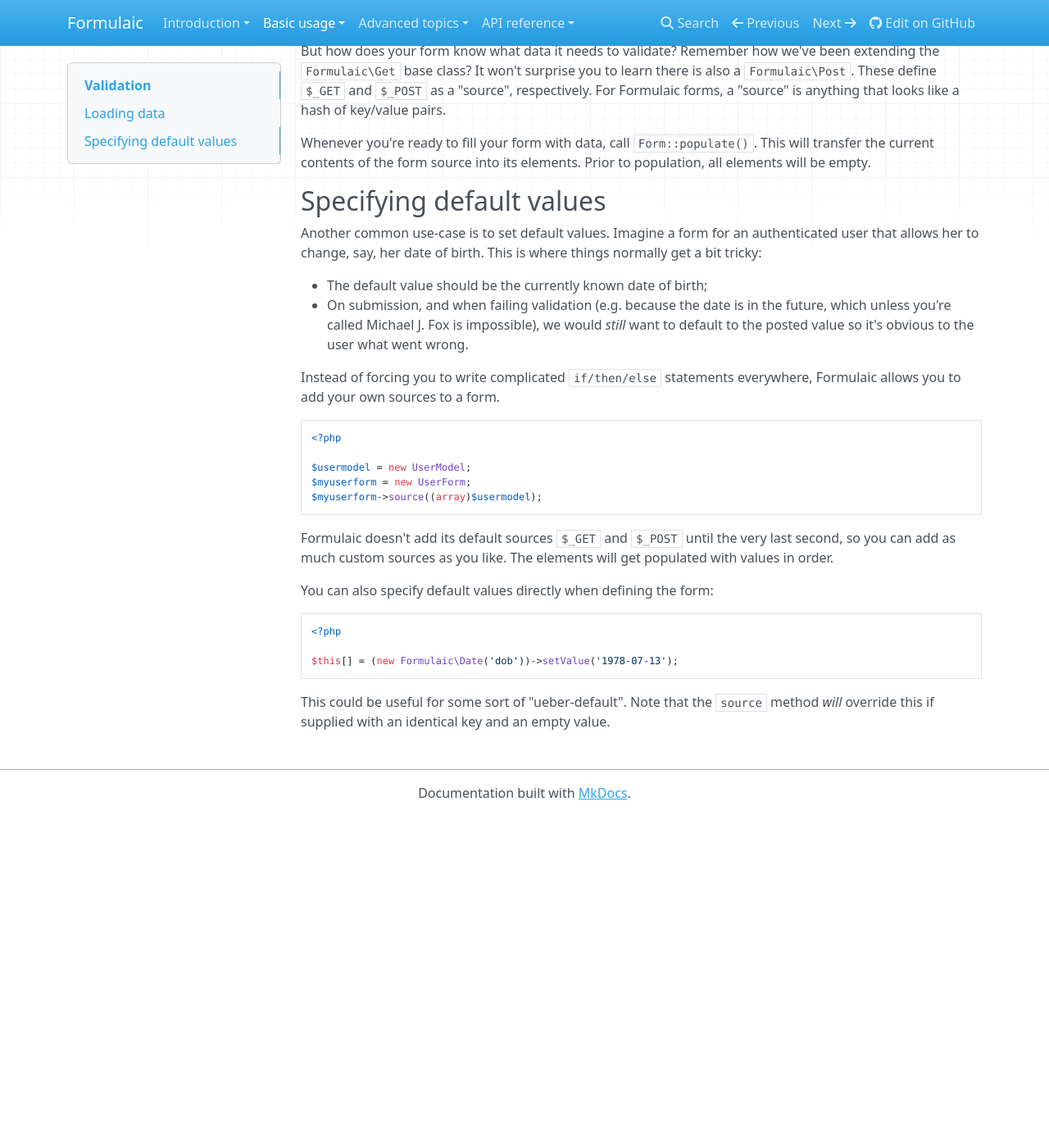
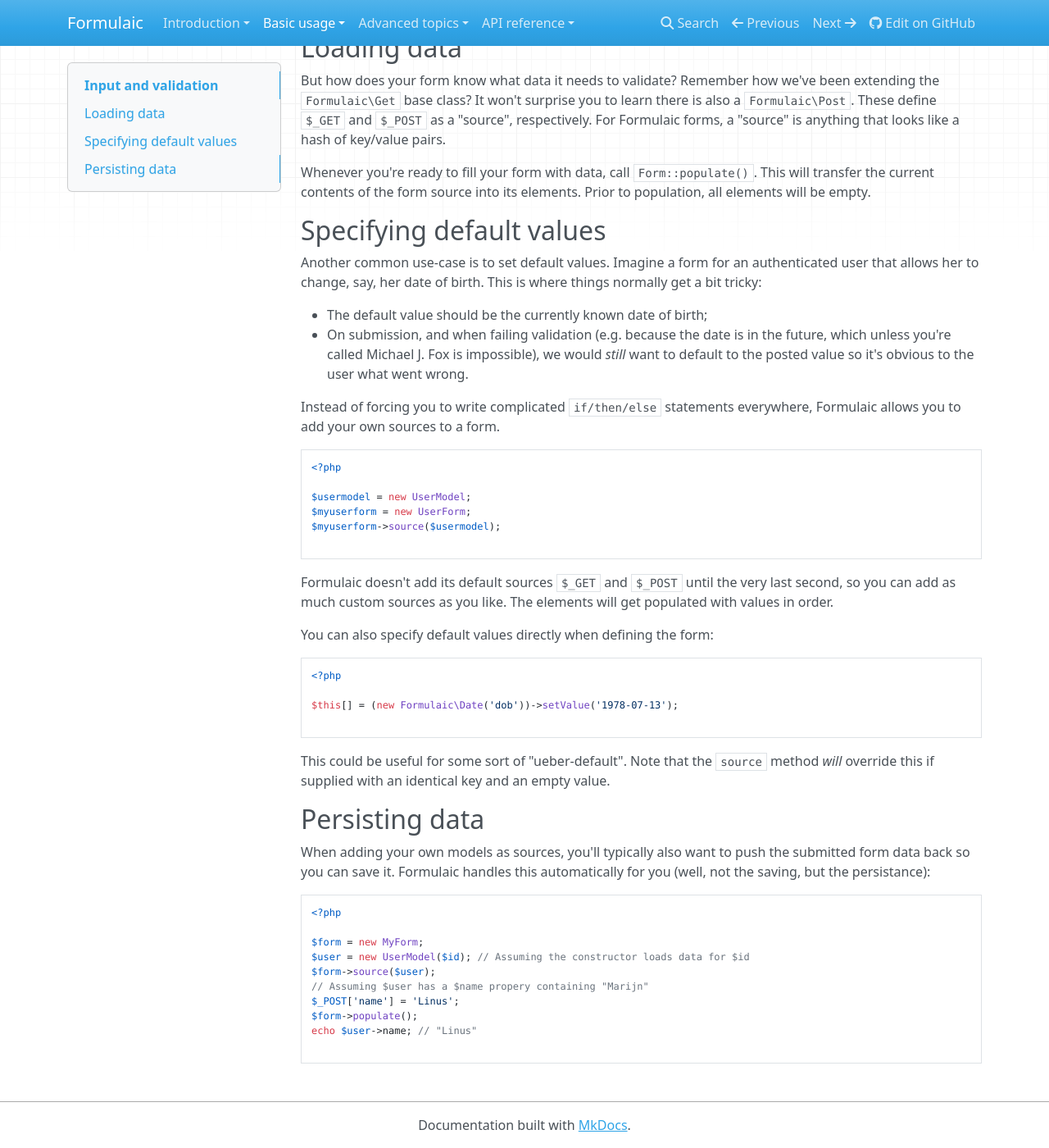
Before and after one commit to monomelodies/formulaic, an MkDocs documentation site: the page built from docs/basic/validation.md, in a window 1280 px wide and 1400 px high, scrolled down 855 px. Shown: the whole window at 82% size. Built offline with MkDocs 1.6.1, drawn with Linux system fonts in a browser that asks for light colours; nearby versions of some CDN libraries; old or Windows-style settings are respelled for this version of MkDocs; before the commit the page ends 1850 px from its top, so only the background shows below that; some of the changed text lies outside the part shown.

Commit message:
cleanup and add bit on persistance

````diff
--- a/docs/basic/validation.md
+++ b/docs/basic/validation.md
@@ -1,21 +1,24 @@
-# Validation
+# Input and validation
 
 Before doing anything to your form's contents on page load, you'll want to
 validate the data passed in. _Never trust user input._ Form validation can
 normally be a quite tedious process, but Formulaic makes it easy.
 
-    <?php
+```php
+<?php
 
-    //...inside constructor...
-    $this[] = (new Formulaic\Text('mytextfield'))->isRequired();
+//...inside constructor...
+$this[] = (new Formulaic\Text('mytextfield'))->isRequired();
 
-    //...inside handling code, e.g. a Model of sorts:
-    if ($form->valid()) {
-        // All okay! Do something with the form data...
-    } else {
-        $errors = $form->errors();
-        // $errors is now an array of errors you can handle accordingly.
-    }
+//...inside handling code, e.g. a Model of sorts:
+if ($form->valid()) {
+    // All okay! Do something with the form data...
+} else {
+    $errors = $form->errors();
+    // $errors is now an array of errors you can handle accordingly.
+}
+
+```
 
 Some tests are shared among all elements, some are element-specific. Refer to
 the API documentation for a list of all options.
@@ -24,14 +27,17 @@ Tests are added to elements using the `Element::addTest` method, which you can
 also call directly to write custom tests with your specific business logic.
 Adding a test is simple:
 
-    <?php
+```php
+<?php
 
-    $this[] = (new Formulaic\Text('mycustomlogic'))->addTest(
-        'notokay',
-        function($value) {
-            return isThisOkay();
-        }
-    );
+$this[] = (new Formulaic\Text('mycustomlogic'))->addTest(
+    'notokay',
+    function($value) {
+        return isThisOkay();
+    }
+);
+
+```
 
 The callback receives the element's current value and should return true if the
 test passes, or else false. The name of the test is the error returned, so you
@@ -65,11 +71,14 @@ where things normally get a bit tricky:
 Instead of forcing you to write complicated `if/then/else` statements
 everywhere, Formulaic allows you to add your own sources to a form.
 
-    <?php
+```php
+<?php
 
-    $usermodel = new UserModel;
-    $myuserform = new UserForm;
-    $myuserform->source((array)$usermodel);
+$usermodel = new UserModel;
+$myuserform = new UserForm;
+$myuserform->source($usermodel);
+
+```
 
 Formulaic doesn't add its default sources `$_GET` and `$_POST` until the very
 last second, so you can add as much custom sources as you like. The elements
@@ -77,10 +86,31 @@ will get populated with values in order.
 
 You can also specify default values directly when defining the form:
 
-    <?php
+```php
+<?php
 
-    $this[] = (new Formulaic\Date('dob'))->setValue('1978-07-13');
+$this[] = (new Formulaic\Date('dob'))->setValue('1978-07-13');
+
+```
 
 This could be useful for some sort of "ueber-default". Note that the `source`
 method _will_ override this if supplied with an identical key and an empty
 value.
+
+## Persisting data
+When adding your own models as sources, you'll typically also want to push the
+submitted form data back so you can save it. Formulaic handles this
+automatically for you (well, not the saving, but the persistance):
+
+```php
+<?php
+
+$form = new MyForm;
+$user = new UserModel($id); // Assuming the constructor loads data for $id
+$form->source($user);
+// Assuming $user has a $name propery containing "Marijn"
+$_POST['name'] = 'Linus';
+$form->populate();
+echo $user->name; // "Linus"
+
+```
````
